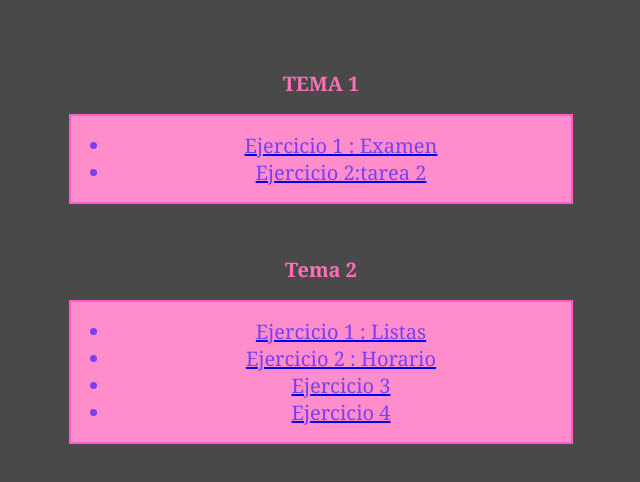
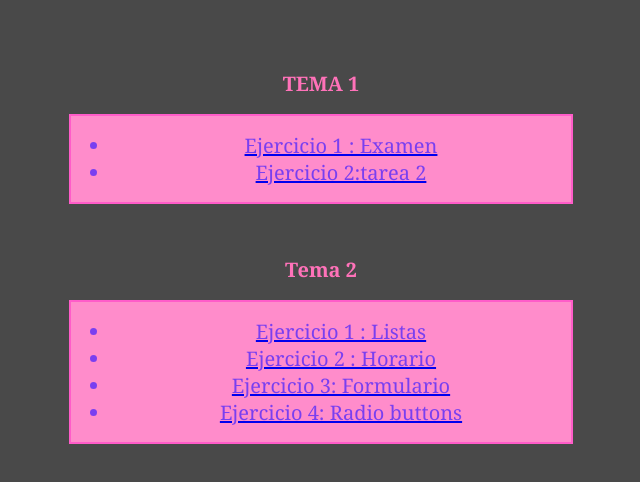
Before and after one commit to mabajim065/LENGUAJE-DE-MARCAS-M, a plain HTML site: page index.html in a window 1280 px wide. Shown: the part 210-692 px from the top of the page, without its empty margins (319-959 px from the left). Drawn offline with Linux system fonts and the light colour scheme.

Commit message:
Update index.html

```diff
--- a/index.html
+++ b/index.html
@@ -69,8 +69,8 @@
             <ul>
                 <a href="TEMA2/EJERCICIO LISTAS/Eje1listas.html"><li> Ejercicio 1 : Listas </li></a>
                 <a href="TEMA2/HORARIO/horarioclase.html"><li> Ejercicio 2 : Horario </li></a>
-                <a href="TEMA2/FRAME/FRAME1.html"><li>Ejercicio 3 </li></a>
-                <a href="TEMA2/SELECCION/EJEMPLOSELECCION.html"><li>Ejercicio 4 </li></a>
+                <a href="TEMA2/FRAME/FRAME1.html"><li>Ejercicio 3: Formulario </li></a>
+                <a href="TEMA2/SELECCION/EJEMPLOSELECCION.html"><li>Ejercicio 4: Radio buttons </li></a>
         </ul>
     </div>
 </html>
```
